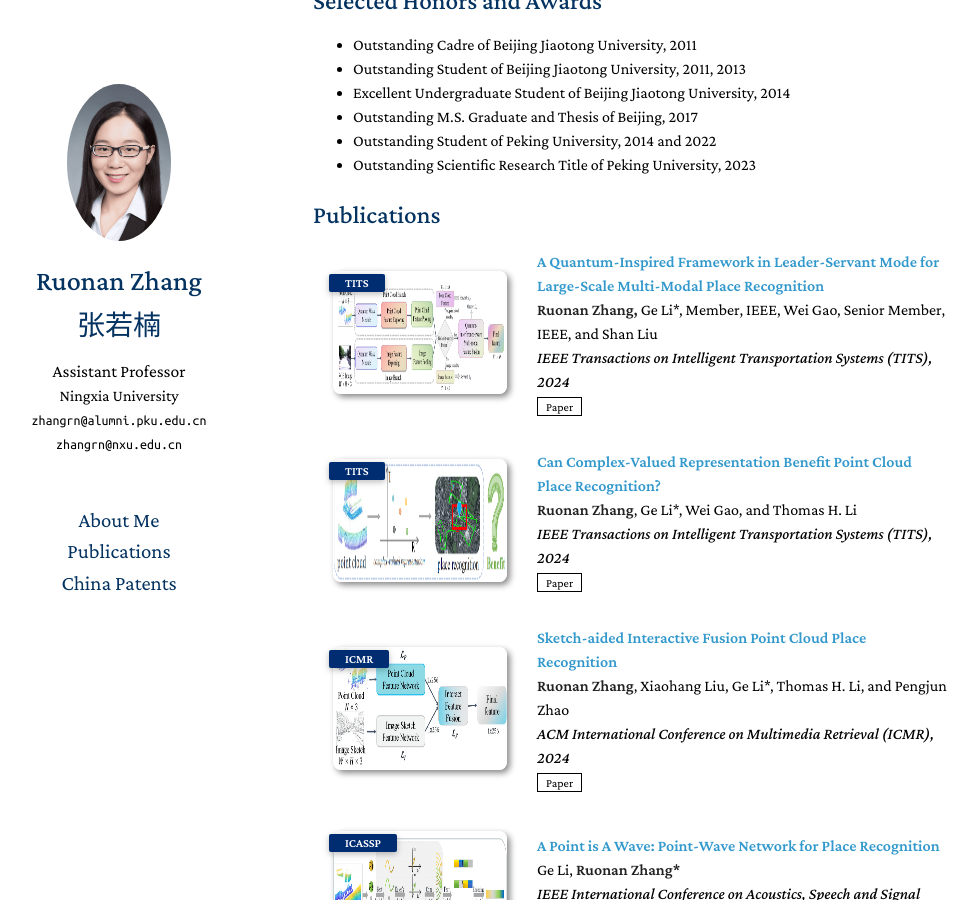
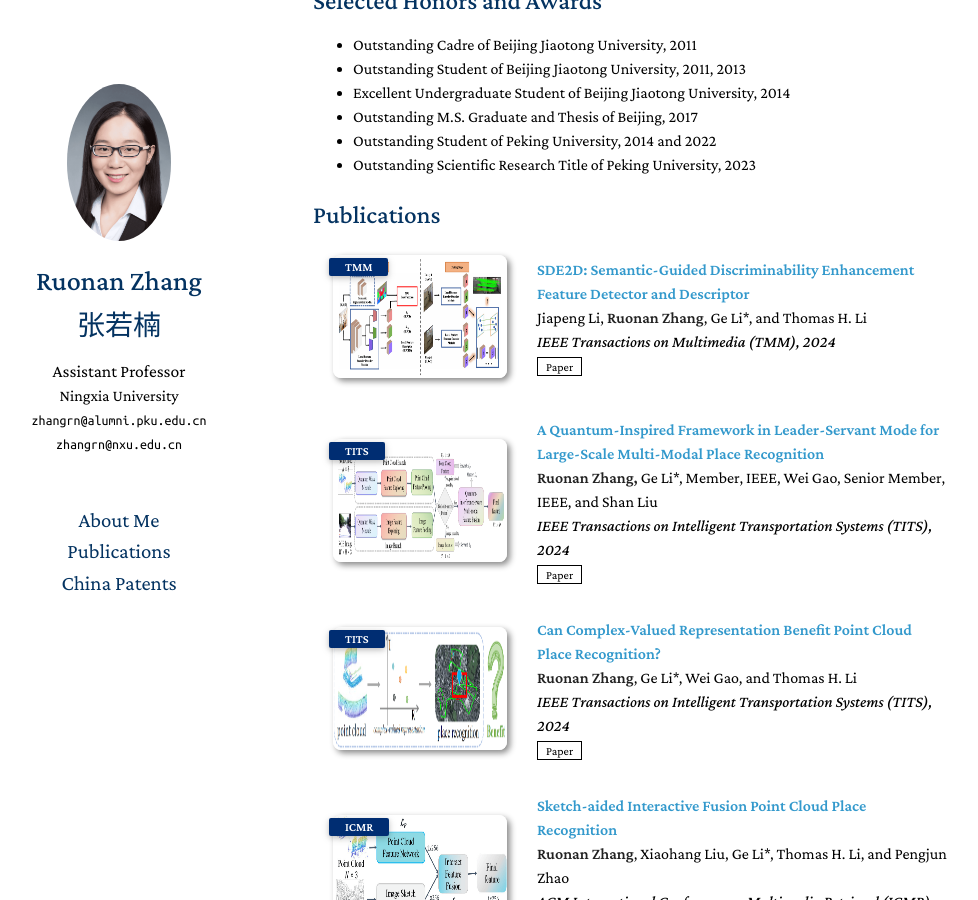
Before and after one commit to Smile232323/Smile232323.github.io, a Jekyll site: the page built from index.md, in a window 1280 px wide and 900 px high, scrolled down 1366 px. Shown: the whole window, without its empty margins (157-1135 px from the left). Built offline with Jekyll 4.4.1, drawn with Linux system fonts in a browser that asks for light colours; a style sheet for code colours, icons or effects is not loaded.

Commit message:
update publications

```diff
--- a/_data/publications.yml
+++ b/_data/publications.yml
@@ -1,4 +1,15 @@
 main:
+  - title: "SDE2D: Semantic-Guided Discriminability Enhancement Feature Detector and Descriptor"
+    authors: Jiapeng Li, <strong>Ruonan Zhang</strong>, Ge Li*, and Thomas H. Li
+    conference_short: TMM
+    conference: IEEE Transactions on Multimedia (TMM), 2024
+    page:
+    pdf:
+    image: ./assets/img/22.png
+    Paper: https://ieeexplore.ieee.org/document/10812856
+    code:
+    notes:
+
   - title: "A Quantum-Inspired Framework in Leader-Servant Mode for Large-Scale Multi-Modal Place Recognition"
     authors: <strong>Ruonan Zhang,</strong> Ge Li*, Member, IEEE, Wei Gao, Senior Member, IEEE, and Shan Liu
     conference_short: TITS
```
Also changed, not shown: assets/img/22.png (added).
